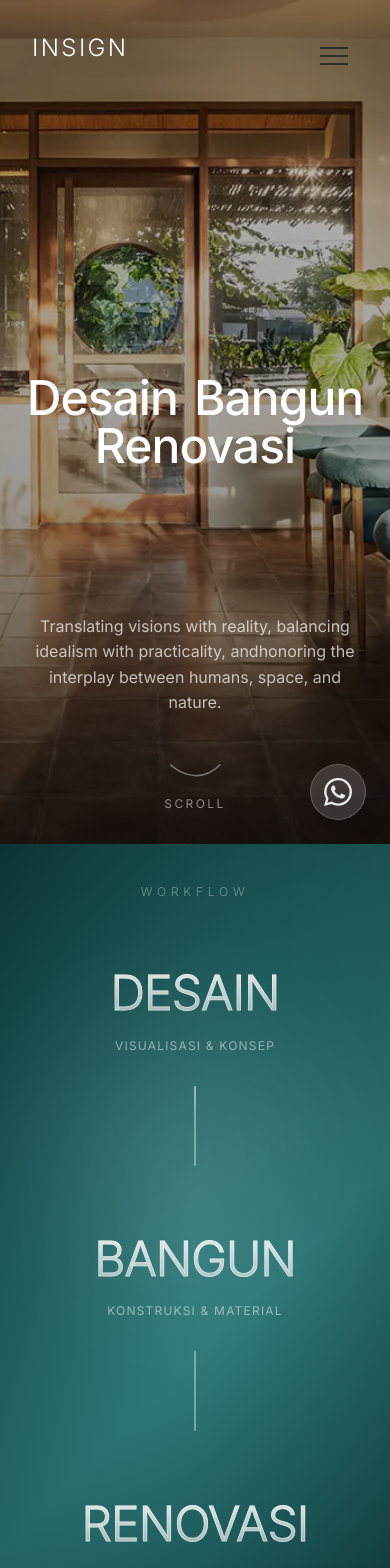
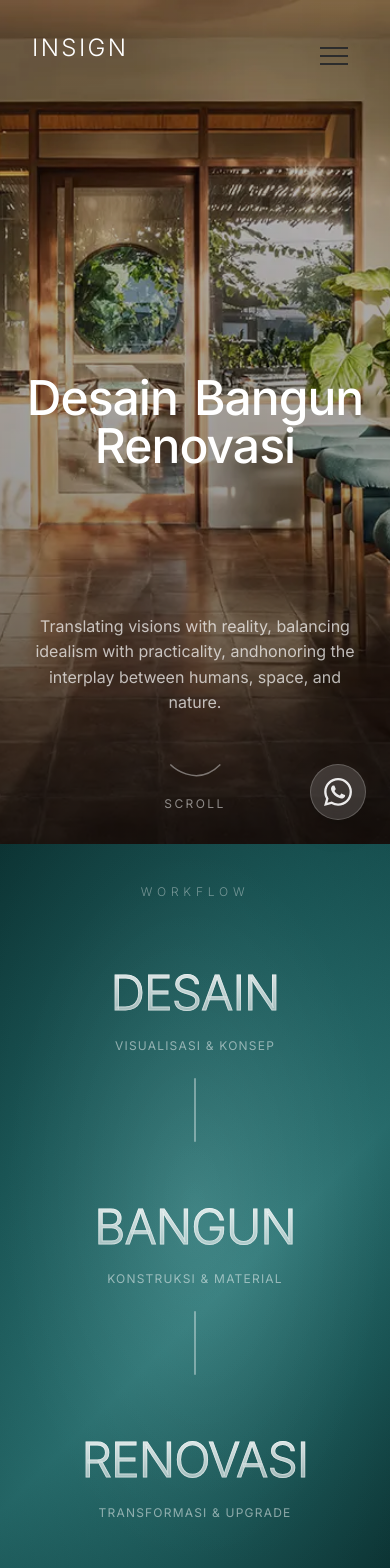
Before and after one commit to acaryawibawantra/desainbangunrenovasi-website, a Next.js app: page / in a window 390 px wide. Shown: the top 1568 px of the page. Built offline with nearby package versions, Linux system fonts and the light colour scheme.

Commit message:
perf: optimize mobile parallax and animations

```diff
--- a/app/globals.css
+++ b/app/globals.css
@@ -94,6 +94,58 @@ body {
 ::-moz-selection {
   background: var(--color-teal);
   color: var(--color-white);
+}
+
+/* Mobile Performance Optimizations */
+@media (max-width: 768px) {
+  /* Reduce motion for users who prefer it */
+  @media (prefers-reduced-motion: reduce) {
+
+    *,
+    *::before,
+    *::after {
+      animation-duration: 0.01ms !important;
+      animation-iteration-count: 1 !important;
+      transition-duration: 0.01ms !important;
+    }
+  }
+
+  /* Force hardware acceleration for smoother scrolling */
+  section {
+    -webkit-transform: translateZ(0);
+    transform: translateZ(0);
+    -webkit-backface-visibility: hidden;
+    backface-visibility: hidden;
+  }
+
+  /* Reduce animation complexity on mobile */
+  .animate-float {
+    animation: none;
+  }
+
+  /* Disable heavy blur effects on mobile */
+  .blur-3xl {
+    filter: none !important;
+    -webkit-filter: none !important;
+  }
+
+  /* Optimize backdrop-blur for mobile */
+  .backdrop-blur-xl {
+    backdrop-filter: blur(10px);
+    -webkit-backdrop-filter: blur(10px);
+  }
+}
+
+/* GPU Acceleration for smooth animations */
+.will-change-transform {
+  will-change: transform;
+}
+
+/* Touch scrolling optimization */
+@supports (-webkit-overflow-scrolling: touch) {
+  .overflow-hidden {
+    -webkit-overflow-scrolling: touch;
+  }
 }
 
 /* Utility Classes */
--- a/components/sections/About.tsx
+++ b/components/sections/About.tsx
@@ -3,19 +3,21 @@
 import { useRef } from "react";
 import { motion, useInView, useScroll, useTransform } from "framer-motion";
 import Image from "next/image";
+import { useIsMobile } from "@/hooks/useIsMobile";
 
 export function About() {
     const containerRef = useRef(null);
     const isInView = useInView(containerRef, { once: true, margin: "-100px" });
+    const isMobile = useIsMobile();
 
     const { scrollYProgress } = useScroll({
         target: containerRef,
         offset: ["start end", "end start"]
     });
 
-    const imageScale = useTransform(scrollYProgress, [0, 0.5], [1.2, 1]);
-    const textY = useTransform(scrollYProgress, [0, 1], [100, -100]);
-    const opacity = useTransform(scrollYProgress, [0, 0.3], [0.5, 1]);
+    // Only apply parallax transforms on desktop
+    const imageScale = useTransform(scrollYProgress, [0, 0.5], isMobile ? [1, 1] : [1.2, 1]);
+    const textY = useTransform(scrollYProgress, [0, 1], isMobile ? [0, 0] : [100, -100]);
 
     const stats = [
         { number: "10", suffix: "+", label: "Years" },
@@ -40,7 +42,9 @@ export function About() {
                 }}
             />
 
-            {/* Floating gradient orbs */}
+            {/* Floating gradient orbs - simplified on mobile */}
+            {!isMobile && (
+                <>
                     <motion.div
                         animate={{
                             x: [0, 50, 0],
@@ -67,6 +71,15 @@ export function About() {
                         className="absolute bottom-20 left-20 w-80 h-80 rounded-full opacity-20 blur-3xl"
                         style={{ background: 'radial-gradient(circle, #0F4040 0%, transparent 70%)' }}
                     />
+                </>
+            )}
+            {/* Static subtle glow for mobile */}
+            {isMobile && (
+                <div
+                    className="absolute inset-0 opacity-10"
+                    style={{ background: 'radial-gradient(ellipse at center, #2A7F7F 0%, transparent 70%)' }}
+                />
+            )}
 
             <div className="relative z-10 mx-auto max-w-7xl px-6 py-32 md:px-12 md:py-40 lg:px-16">
 
--- a/components/sections/Hero.tsx
+++ b/components/sections/Hero.tsx
@@ -4,10 +4,12 @@ import { useEffect, useRef, useState } from "react";
 import { motion, AnimatePresence } from "framer-motion";
 import { gsap } from "gsap";
 import Image from "next/image";
+import { useIsMobile } from "@/hooks/useIsMobile";
 
 export function Hero() {
     const imageRef = useRef<HTMLDivElement>(null);
     const [animationComplete, setAnimationComplete] = useState(false);
+    const isMobile = useIsMobile();
 
     // Initial positions for each word
     const initialPositions = [
@@ -26,20 +28,22 @@ export function Hero() {
     }, []);
 
     useEffect(() => {
-        // Subtle parallax effect on hero image
+        // Skip parallax on mobile for better performance
+        if (isMobile) return;
+
+        // Subtle parallax effect on hero image - DESKTOP ONLY
         const handleScroll = () => {
             if (imageRef.current) {
                 const scrolled = window.scrollY;
-                gsap.to(imageRef.current, {
-                    y: scrolled * 0.3,
-                    duration: 0,
-                });
+                // Use transform3d for hardware acceleration
+                imageRef.current.style.transform = `translate3d(0, ${scrolled * 0.3}px, 0)`;
             }
         };
 
-        window.addEventListener("scroll", handleScroll);
+        // Add passive listener for better scroll performance
+        window.addEventListener("scroll", handleScroll, { passive: true });
         return () => window.removeEventListener("scroll", handleScroll);
-    }, []);
+    }, [isMobile]);
 
     const words = ["Desain", "Bangun", "Renovasi"];
 
--- a/components/sections/Portfolio.tsx
+++ b/components/sections/Portfolio.tsx
@@ -6,6 +6,7 @@ import { ScrollTrigger } from "gsap/ScrollTrigger";
 import Image from "next/image";
 import Link from "next/link";
 import { PORTFOLIO_PROJECTS } from "@/lib/constants";
+import { useIsMobile } from "@/hooks/useIsMobile";
 
 gsap.registerPlugin(ScrollTrigger);
 
@@ -16,6 +17,7 @@ export function Portfolio() {
     const [hoveredId, setHoveredId] = useState<number | null>(null);
     const containerRef = useRef<HTMLDivElement>(null);
     const scrollRef = useRef<HTMLDivElement>(null);
+    const isMobile = useIsMobile();
 
     const filteredProjects =
         activeFilter === "all"
@@ -35,10 +37,13 @@ export function Portfolio() {
                     trigger: containerRef.current,
                     start: "top top",
                     end: () => `+=${scrollWidth}`,
-                    scrub: 1,
+                    // Higher scrub value for mobile = smoother but less precise
+                    scrub: isMobile ? 2 : 1,
                     pin: true,
                     anticipatePin: 1,
                     invalidateOnRefresh: true,
+                    // Reduce frequency of updates on mobile
+                    fastScrollEnd: isMobile,
                 },
             });
 
@@ -52,7 +57,7 @@ export function Portfolio() {
         return () => {
             ScrollTrigger.getAll().forEach((trigger) => trigger.kill());
         };
-    }, [filteredProjects]);
+    }, [filteredProjects, isMobile]);
 
     return (
         <section
--- a/components/sections/Tagline.tsx
+++ b/components/sections/Tagline.tsx
@@ -2,10 +2,12 @@
 
 import { useRef, useState } from "react";
 import { motion, useInView, AnimatePresence } from "framer-motion";
+import { useIsMobile } from "@/hooks/useIsMobile";
 
 export function Tagline() {
     const containerRef = useRef(null);
     const isInView = useInView(containerRef, { once: true, margin: "-20%" });
+    const isMobile = useIsMobile();
 
     return (
         <section
@@ -15,7 +17,8 @@ export function Tagline() {
                 background: 'linear-gradient(135deg, #0F4040 0%, #1A5F5F 30%, #2A7A7A 60%, #1A5F5F 80%, #0F4040 100%)',
             }}
         >
-            {/* Animated Light Orbs */}
+            {/* Animated Light Orbs - DESKTOP ONLY */}
+            {!isMobile && (
                 <div className="absolute inset-0 overflow-hidden pointer-events-none">
                     {/* Floating Light 1 */}
                     <motion.div
@@ -86,6 +89,19 @@ export function Tagline() {
                         }}
                     />
                 </div>
+            )}
+
+            {/* Mobile: Static subtle overlay instead of heavy animations */}
+            {isMobile && (
+                <div className="absolute inset-0 pointer-events-none">
+                    <div
+                        className="absolute inset-0"
+                        style={{
+                            background: 'radial-gradient(ellipse at center, rgba(255,255,255,0.08) 0%, transparent 70%)',
+                        }}
+                    />
+                </div>
+            )}
 
             {/* Subtle Radial Gradient Overlay */}
             <div className="absolute inset-0 bg-[radial-gradient(ellipse_at_center,rgba(255,255,255,0.05)_0%,rgba(0,0,0,0.2)_100%)] pointer-events-none" />
@@ -109,10 +125,11 @@ export function Tagline() {
                     detail="Kami menerjemahkan impian Anda menjadi blueprint visual yang presisi dan estetis."
                     index={0}
                     isInView={isInView}
+                    isMobile={isMobile}
                 />
 
                 {/* ARROW 1 */}
-                <Arrow index={0} isInView={isInView} />
+                <Arrow index={0} isInView={isInView} isMobile={isMobile} />
 
                 {/* STEP 2: BANGUN */}
                 <StepItem
@@ -121,10 +138,11 @@ export function Tagline() {
                     detail="Realisasi fisik dengan standar mutu terbaik dan pengawasan ketat."
                     index={1}
                     isInView={isInView}
+                    isMobile={isMobile}
                 />
 
                 {/* ARROW 2 */}
-                <Arrow index={1} isInView={isInView} />
+                <Arrow index={1} isInView={isInView} isMobile={isMobile} />
 
                 {/* STEP 3: RENOVASI */}
                 <StepItem
@@ -133,6 +151,7 @@ export function Tagline() {
                     detail="Memberikan nafas baru pada bangunan lama untuk nilai dan kenyamanan lebih."
                     index={2}
                     isInView={isInView}
+                    isMobile={isMobile}
                 />
 
             </div>
@@ -140,7 +159,7 @@ export function Tagline() {
     );
 }
 
-function StepItem({ text, description, detail, index, isInView }: { text: string; description: string; detail: string; index: number; isInView: boolean }) {
+function StepItem({ text, description, detail, index, isInView, isMobile }: { text: string; description: string; detail: string; index: number; isInView: boolean; isMobile: boolean }) {
     const [isHovered, setIsHovered] = useState(false);
 
     return (
@@ -167,7 +186,8 @@ function StepItem({ text, description, detail, index, isInView }: { text: string
                 {description}
             </span>
 
-            {/* Hover Detail Card */}
+            {/* Hover Detail Card - Desktop Only */}
+            {!isMobile && (
                 <AnimatePresence>
                     {isHovered && (
                         <motion.div
@@ -184,11 +204,12 @@ function StepItem({ text, description, detail, index, isInView }: { text: string
                         </motion.div>
                     )}
                 </AnimatePresence>
+            )}
         </motion.div>
     );
 }
 
-function Arrow({ index, isInView }: { index: number; isInView: boolean }) {
+function Arrow({ index, isInView, isMobile }: { index: number; isInView: boolean; isMobile: boolean }) {
     return (
         <>
             {/* Desktop Horizontal Arrow */}
@@ -201,7 +222,8 @@ function Arrow({ index, isInView }: { index: number; isInView: boolean }) {
                     className="absolute inset-0 bg-white/30"
                 />
 
-                {/* Moving Particle - Infinite Loop */}
+                {/* Moving Particle - Infinite Loop - Desktop Only */}
+                {!isMobile && (
                     <motion.div
                         initial={{ x: "-100%" }}
                         animate={isInView ? { x: "200%" } : {}}
@@ -210,32 +232,22 @@ function Arrow({ index, isInView }: { index: number; isInView: boolean }) {
                             ease: "linear",
                             repeat: Infinity,
                             repeatDelay: 0.5,
-                        delay: 1.5 + (index * 0.3) // Wait for line to draw first
+                            delay: 1.5 + (index * 0.3)
                         }}
                         className="absolute top-0 bottom-0 w-20 bg-gradient-to-r from-transparent via-white to-transparent opacity-90 blur-[2px]"
                     />
+                )}
             </div>
 
-            {/* Mobile Vertical Arrow */}
-            <div className="md:hidden w-[2px] h-20 my-4 bg-white/10 relative overflow-hidden rounded-full">
+            {/* Mobile Vertical Arrow - Simplified */}
+            <div className="md:hidden w-[2px] h-16 my-2 bg-white/10 relative overflow-hidden rounded-full">
                 <motion.div
                     initial={{ scaleY: 0, originY: 0 }}
                     animate={isInView ? { scaleY: 1 } : {}}
-                    transition={{ duration: 1.5, delay: 0.6 + (index * 0.3), ease: "easeInOut" }}
+                    transition={{ duration: 1, delay: 0.4 + (index * 0.2), ease: "easeOut" }}
                     className="absolute inset-0 bg-white/30"
                 />
-                <motion.div
-                    initial={{ y: "-100%" }}
-                    animate={isInView ? { y: "200%" } : {}}
-                    transition={{
-                        duration: 2,
-                        ease: "linear",
-                        repeat: Infinity,
-                        repeatDelay: 0.5,
-                        delay: 1.5 + (index * 0.3)
-                    }}
-                    className="absolute left-0 right-0 h-20 bg-gradient-to-b from-transparent via-white to-transparent opacity-90 blur-[2px]"
-                />
+                {/* No infinite particle animation on mobile */}
             </div>
         </>
     );
--- /dev/null
+++ b/hooks/useIsMobile.ts
@@ -0,0 +1,34 @@
+"use client";
+
+import { useState, useEffect } from "react";
+
+export function useIsMobile(breakpoint: number = 768): boolean {
+    const [isMobile, setIsMobile] = useState(false);
+
+    useEffect(() => {
+        // Check if running on client
+        if (typeof window === "undefined") return;
+
+        const checkMobile = () => {
+            setIsMobile(window.innerWidth < breakpoint);
+        };
+
+        // Initial check
+        checkMobile();
+
+        // Listen for resize events with debounce
+        let timeoutId: NodeJS.Timeout;
+        const handleResize = () => {
+            clearTimeout(timeoutId);
+            timeoutId = setTimeout(checkMobile, 100);
+        };
+
+        window.addEventListener("resize", handleResize);
+        return () => {
+            window.removeEventListener("resize", handleResize);
+            clearTimeout(timeoutId);
+        };
+    }, [breakpoint]);
+
+    return isMobile;
+}
```
Lines whose indentation alone changed are shown as unchanged.
